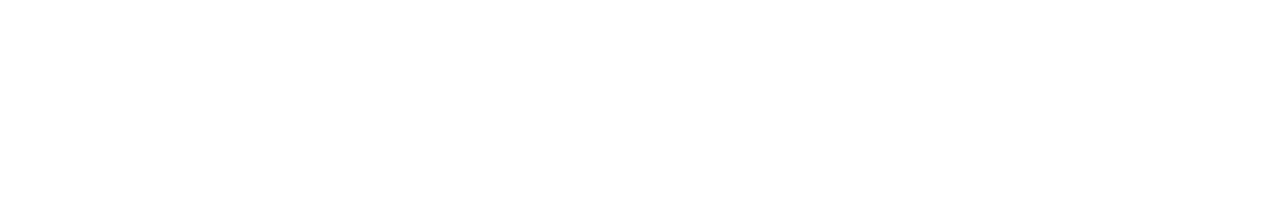
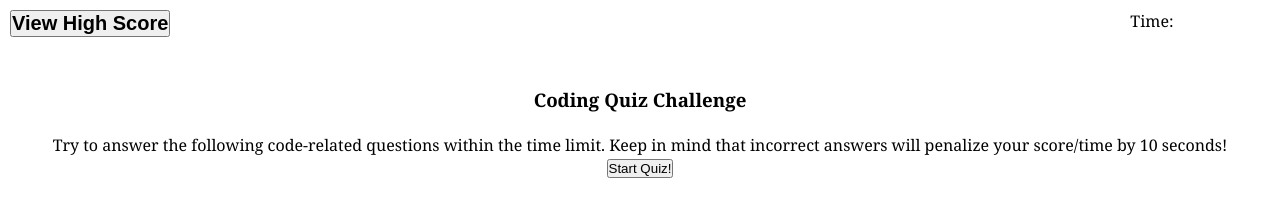
Before and after one commit to AidanGuarniere/code-quiz, a plain HTML site: page index.html in a window 1280 px wide. Drawn offline with Linux system fonts and the light colour scheme.

Commit message:
added html starter

```diff
--- a/assets/css/style.css
+++ b/assets/css/style.css
@@ -0,0 +1,34 @@
+*{
+    margin: 0;
+    padding: 0%;
+}
+
+body {
+    font-family: Georgia, 'Times New Roman', Times, serif;
+
+}
+
+header {
+    display: flex;
+    flex: auto;
+    width: auto;
+    margin-top: 10px;
+    margin-bottom: 10px;
+}
+.scores {
+    margin-left: 10px;
+}
+
+.timer-container {
+    display: flex;
+    justify-content: right;
+    padding-left: 75%;
+}
+
+main {
+    margin-top: 50px;
+}
+
+.display1{
+    text-align: center;
+}
--- a/index.html
+++ b/index.html
@@ -8,8 +8,48 @@
 </head>
 <body>
 
+    <header class = "header">
+        <!-- <div class="quiz-title">
+            <h1 class ="code-quiz">Code Quiz</h1>
+        </div> -->
+        <div class="scores">
+            <button>
+                <h2>View High Score</h2>
+            </button>
+        </div>
+
+        <div class="timer-container">
+            <p>Time: <span id="set-timer"></span></p>
+        </div>
+    </header>
+    <main>
 
 
+
+        <div class = "display1">
+            <h3>Coding Quiz Challenge</h3>
+            <br>
+            <p>Try to answer the following code-related questions within the time limit. Keep in mind that incorrect answers will penalize your score/time by 10 seconds!</p>
+            <button>
+                Start Quiz!
+            </button>
+        </div>
+
+        <!-- <div class = "display2">
+            <h3 class = "questions">Question</h3>
+            <ul class = "answers">
+                <li class = "choice" id="a"><button></button></li>
+                <li class = "choice" id="b"><button></button></li>
+                <li class = "choice" id="c"><button></button></li>
+                <li class = "choice" id="d"><button></button></li>
+            </ul>
+
+        </div>
+         -->
+
+    </main>
+
+    <!--script tag-->
     <script src="./assets/js/script.js"></script>
 
 </body>
```
Also changed, not shown: 1 other file.
